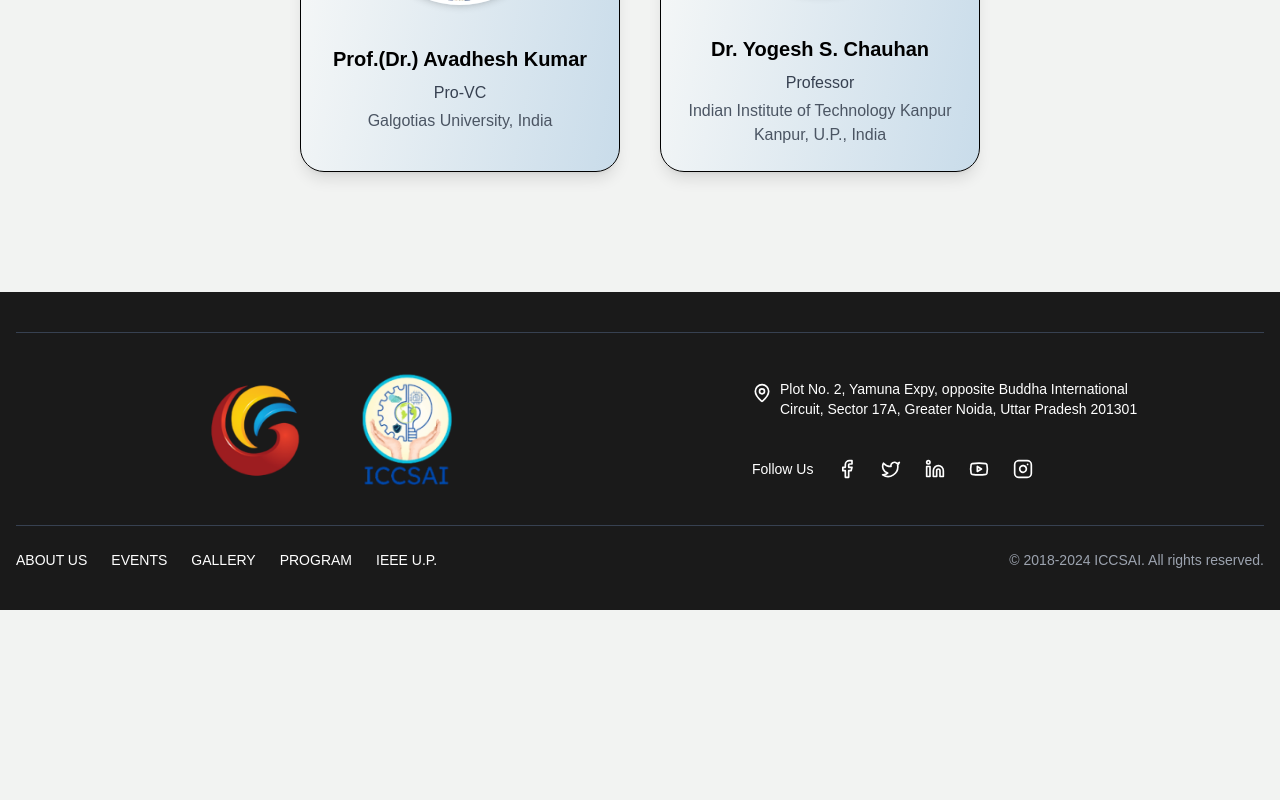
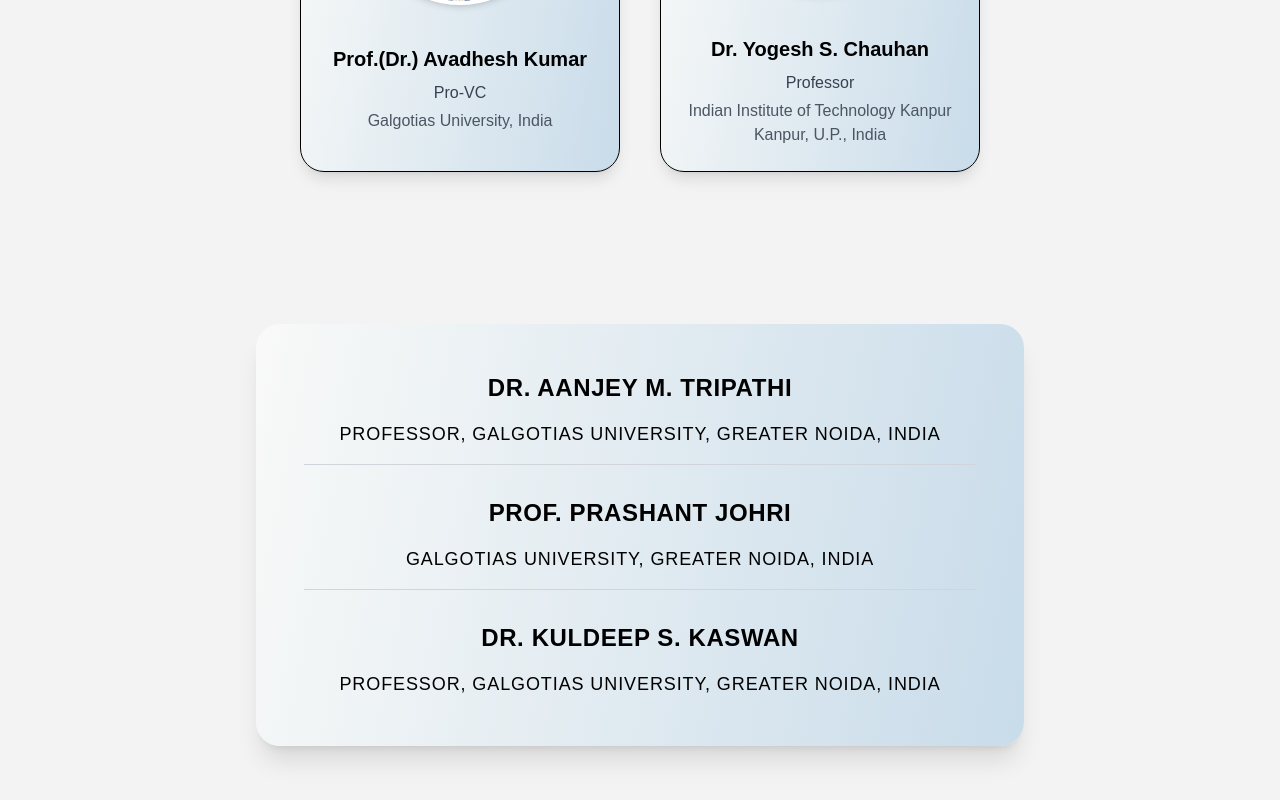
Before and after one commit to webdrave/WebWars_Webdrave, a Next.js app: page /committee in a window 1280 px wide. Shown: the part 1940-2740 px from the top of the page. Before the commit the page ends 2550 px from the top, so only its background shows below. Built offline with nearby package versions, Linux system fonts and the light colour scheme.

Commit message:
Hello World

```diff
--- a/src/app/committee/page.tsx
+++ b/src/app/committee/page.tsx
@@ -4,10 +4,106 @@
 import { motion, AnimatePresence } from "framer-motion";
 import Image from "next/image";
 
+const sections_data = [
+  {
+    id: "Conference-Chair",
+    facultyData: [
+      {
+        name: "DR. AANJEY M. TRIPATHI",
+        designation: "PROFESSOR, GALGOTIAS UNIVERSITY, GREATER NOIDA, INDIA",
+      },
+      {
+        name: "PROF. PRASHANT JOHRI",
+        designation: "GALGOTIAS UNIVERSITY, GREATER NOIDA, INDIA",
+      },
+      {
+        name: "DR. KULDEEP S. KASWAN",
+        designation: "PROFESSOR, GALGOTIAS UNIVERSITY, GREATER NOIDA, INDIA",
+      },
+    ],
+  },
+  {
+    id: "Conference-Organizing-Chair",
+    facultyData: [
+      {
+        name: "Dr. Vimal Kumar",
+        designation: "Professor, Galgotias University, Greater Noida, India",
+      },
+      {
+        name: "Dr. Gaurav Agarwal",
+        designation: "Professor, Galgotias University, Greater Noida, India",
+      },
+      {
+        name: "Dr. Abdul Aleem",
+        designation: "Professor, Galgotias University, Greater Noida, India",
+      },
+    ],
+  },
+  {
+    id: "Conference-Technical-Chair",
+    facultyData: [
+      {
+        name: "Dr. Suneeta Yadav",
+        designation: "Dean, SCSE, Galgotias University, Greater Noida, India",
+      },
+      {
+        name: "Dr. V. Khemchandani",
+        designation: "Dean, SCAT, Galgotias University, Greater Noida, India",
+      },
+      {
+        name: "Dr. Anurag Singh",
+        designation: "Associate Professor, NIT Delhi, India",
+      },
+      {
+        name: "Dr. Arvind Panwar",
+        designation: "Professor, Galgotias University, Greater Noida, India",
+      },
+    ],
+  },
+  {
+    id: "Publication-Chairs",
+    facultyData: [
+      {
+        name: "Prof. Shrddha Sagar",
+        designation: "Galgotias University, Greater Noida, India",
+      },
+      {
+        name: "Prof. Ashok K. Yadav",
+        designation: "Galgotias University, Greater Noida, India",
+      }
+    ],
+  },
+  {
+    id: "Conference-Organizing-Co-Chairs",
+    facultyData: [
+      {
+        name: "Prof. Meenakshi Awasthi",
+        designation: "Galgotias University, Greater Noida, India",
+      },
+      {
+        name: "Prof. Ashok K. Yadav",
+        designation: "Galgotias University, Greater Noida, India",
+      }
+    ],
+  },
+];
+
+
+// Galgotias University, Greater Noida, India
+// Prof. Deepak Soni
+// Galgotias University, Greater Noida, India
+// Prof. Sunil Bharti
+// GCET, Greater Noida, India
+
+
 const sections = [
   { id: "Chief-Patron", label: "CHIEF PATRON" },
   { id: "Patron", label: "PATRON" },
   { id: "Conference-General-Chair", label: "CONFERENCE GENERAL CHAIR" },
+  { id: "Conference-Chair", label: "CONFERENCE CHAIR" },
+  { id: "Conference-Organizing-Chair", label: "CONFERENCE ORGANIZING CHAIR" },
+  { id: "Conference-Technical-Chair", label: "CONFERENCE TECHNICAL CHAIR" },
+  { id: "Publication-Chairs", label: "PUBLICATION CHAIRS" },
 ];
 
 const Page = () => {
@@ -138,6 +234,11 @@
           />
         </div>
       </Section>
+      {sections_data.map((section, index) => (
+        <Section id={section.id} key={index}>
+          <FacultyCard facultyMembers={section.facultyData} />
+        </Section>
+      ))}
     </div>
   );
 };
@@ -159,7 +260,35 @@
     </motion.div>
   );
 };
+const FacultyCard = ({ facultyMembers }: { facultyMembers: any[] }) => {
+  return (
+    <div className="relative min-h-[400px] w-full p-8">
+      {/* Checkerboard pattern container */}
+      <div className="absolute inset-0 opacity-90" />
 
+      {/* Content container */}
+      <div
+        className="relative mx-auto max-w-3xl rounded-3xl p-12 shadow-xl"
+        style={{
+          background: "linear-gradient(101deg, #F8F9F8 1.3%, #C9DCEA 99.52%)",
+        }}>
+        <div className="space-y-8">
+          {facultyMembers.map((faculty, index) => (
+            <div key={index} className="space-y-4 text-center">
+              <h2 className="text-2xl font-bold tracking-wide">
+                {faculty.name}
+              </h2>
+              <p className="text-lg tracking-wider">{faculty.designation}</p>
+              {index !== facultyMembers.length - 1 && (
+                <hr className="border-gray-300" />
+              )}
+            </div>
+          ))}
+        </div>
+      </div>
+    </div>
+  );
+};
 // PersonCard Component
 const PersonCard: React.FC<{
   name: string;
@@ -176,7 +305,13 @@
       whileHover={{ scale: 1.02 }}
       transition={{ type: "spring", stiffness: 100 }}>
       <div className="w-48 h-48 mb-10 overflow-hidden rounded-full border-4 border-white shadow-md ">
-      <Image src={image} alt={name} width={192} height={192} className="w-full h-full object-cover" />
+        <Image
+          src={image}
+          alt={name}
+          width={192}
+          height={192}
+          className="w-full h-full object-cover"
+        />
       </div>
       <div className="text-center">
         <h2 className="text-xl font-bold mb-2">{name}</h2>
```
